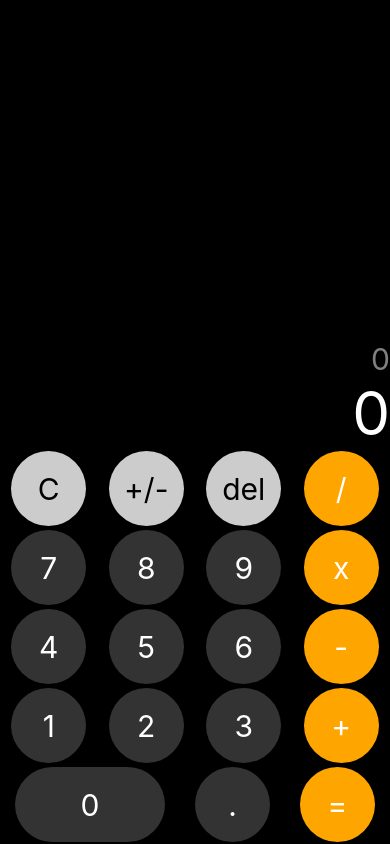
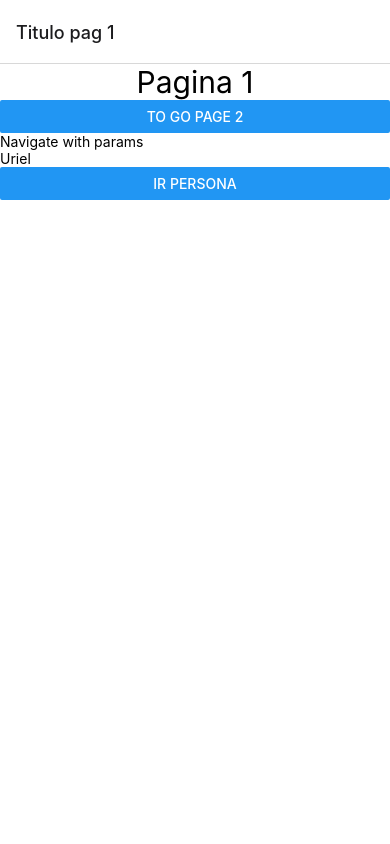
Before and after one commit to urielcrow/navegacion-react-native, a React Native app: screen /page1 in a window 390 px wide. Built offline with nearby package versions, Linux system fonts and the light colour scheme.

Commit message:
fin del stack navigator

```diff
--- a/App.tsx
+++ b/App.tsx
@@ -1,18 +1,16 @@
 import React from 'react';
-import {SafeAreaView, StatusBar} from 'react-native';
-import { CalculadoraScreen } from './src/screens/CalculadoraScreen';
-import { styles } from './src/theme/appTheme';
-
+//import 'react-native-gesture-handler';
+import { NavigationContainer } from '@react-navigation/native';
+import { StackNavigator } from './src/navigator/StackNavigator';
+import { LogBox } from 'react-native';
+LogBox.ignoreLogs(["[react-native-gesture-handler] Seems like you\'re using an old API with gesture components, check out new Gestures system!",]);
 
 
 export const App = () => {
   return (
-    <SafeAreaView style={styles.background}>
-      <StatusBar
-        backgroundColor='black'
-      />
-      <CalculadoraScreen />
-    </SafeAreaView>
+    <NavigationContainer>
+      <StackNavigator />
+    </NavigationContainer>
   )
 }
 
--- a/src/components/Btn.tsx
+++ /dev/null
@@ -1,22 +0,0 @@
-import React from 'react'
-import { TouchableOpacity, Text } from 'react-native'
-
-interface Props{
-    text:string,
-    color?:string,
-    backgroundColor:string,
-    onPress : () => void,
-    long?:boolean
-}
-
-export default function Btn({text,color="white",backgroundColor,onPress,long=false}:Props) {
-    return (
-        <TouchableOpacity
-            onPress={onPress}
-            activeOpacity={0.7}
-            style={{width: long ? 150 : 75,backgroundColor,borderRadius:100,padding:3,justifyContent:'center',alignItems:'center',margin:2,height:75}}
-        >
-            <Text style={{color,fontSize:30}}> {text} </Text>
-        </TouchableOpacity>
-    )
-}
--- /dev/null
+++ b/src/navigator/StackNavigator.tsx
@@ -0,0 +1,37 @@
+import React from 'react';
+import { createStackNavigator } from '@react-navigation/stack';
+import {Pagina1Screen} from '../screens/Pagina1Screen';
+import {Pagina2Screen} from '../screens/Pagina2Screen';
+import {Pagina3Screen} from '../screens/Pagina3Screen';
+import {PersonaScreen} from '../screens/PersonaScreen';
+
+//Podemos definir desde este punto si la pagina recibe parametros o no
+export type ParamsStack = {
+  page1: undefined,
+  page2: undefined,
+  page3: undefined,
+  page4: {id:number,name:string}
+}
+
+const Stack = createStackNavigator<ParamsStack>();
+
+ export const StackNavigator = ()=> {
+  return (
+    <Stack.Navigator
+      screenOptions={{
+        headerStyle:{
+          elevation: 0,
+          shadowColor: 'transparent'
+        },
+        cardStyle :{
+          backgroundColor :'white'
+        }
+      }}
+    >
+      <Stack.Screen name="page1" options={{ title:"Titulo pag 1" }} component={Pagina1Screen} />
+      <Stack.Screen name="page2" options={{ title:"Titulo pag 2" }} component={Pagina2Screen} />
+      <Stack.Screen name="page3" options={{ title:"Titulo pag 3" }} component={Pagina3Screen} />
+      <Stack.Screen name="page4" options={{ title:"Titulo pag 4" }} component={PersonaScreen} />
+    </Stack.Navigator>
+  );
+}
--- a/src/screens/CalculadoraScreen.tsx
+++ /dev/null
@@ -1,80 +0,0 @@
-import React from 'react';
-import {View,Text,TouchableOpacity} from 'react-native'
-import { styles } from '../theme/appTheme';
-import Btn from '../components/Btn';
-
-export const CalculadoraScreen = () => {
-
-    const [stringValue, setStringValue] = React.useState("0");
-    const [numberValue, setNumberValue] = React.useState(0);
-
-    const operando = (n:number) =>{
-        // const rest = Number(stringValue + n);
-        setStringValue(stringValue + n.toString());
-    }
-
-    const respText = ()=>{
-
-    }
-
-    const operador = (op:string)=>{
-        switch (op) {
-            case '+':
-            setStringValue(stringValue + "+");
-            break;
-            case '-':
-
-            break;
-            case '/':
-
-            break;
-            case 'x':
-
-            break;
-
-            default:
-
-            break;
-        }
-    }
-
-
-    return (
-        <>
-            <View style={{flex:1,justifyContent:'flex-end'}}>
-                <Text style={{color:'rgba(255,255,255,0.5)',fontSize:30,textAlign:'right'}}>{numberValue}</Text>
-                <Text numberOfLines={1} adjustsFontSizeToFit={true} style={{color:'white',fontSize:60,textAlign:'right'}}>{stringValue}</Text>
-                <View style={{justifyContent:'space-around',flexDirection:'row'}}>
-                    <Btn text="C" color="black" backgroundColor="#ccc" onPress={()=>setStringValue("0")}/>
-                    <Btn text="+/-" color="black" backgroundColor="#ccc" onPress={()=>operando(2)}/>
-                    <Btn text="del" color="black" backgroundColor="#ccc" onPress={()=>operando(3)}/>
-                    <Btn text="/" color="white" backgroundColor="orange" onPress={()=>operador('/')}/>
-                </View>
-                <View style={{justifyContent:'space-around',flexDirection:'row'}}>
-                    <Btn text="7" color="white" backgroundColor="#333" onPress={()=>operando(7)}/>
-                    <Btn text="8" color="white" backgroundColor="#333" onPress={()=>operando(8)}/>
-                    <Btn text="9" color="white" backgroundColor="#333" onPress={()=>operando(9)}/>
-                    <Btn text="x" color="white" backgroundColor="orange" onPress={()=>operador('x')}/>
-                </View>
-                <View style={{justifyContent:'space-around',flexDirection:'row'}}>
-                    <Btn text="4" color="white" backgroundColor="#333" onPress={()=>operando(4)}/>
-                    <Btn text="5" color="white" backgroundColor="#333" onPress={()=>operando(5)}/>
-                    <Btn text="6" color="white" backgroundColor="#333" onPress={()=>operando(6)}/>
-                    <Btn text="-" color="white" backgroundColor="orange" onPress={()=>operador('-')}/>
-                </View>
-                <View style={{justifyContent:'space-around',flexDirection:'row'}}>
-                    <Btn text="1" color="white" backgroundColor="#333" onPress={()=>operando(1)}/>
-                    <Btn text="2" color="white" backgroundColor="#333" onPress={()=>operando(2)}/>
-                    <Btn text="3" color="white" backgroundColor="#333" onPress={()=>operando(3)}/>
-                    <Btn text="+" color="white" backgroundColor="orange" onPress={()=>operador('+')}/>
-                </View>
-                <View style={{justifyContent:'space-around',flexDirection:'row'}}>
-                    <Btn text="0" color="white" backgroundColor="#333" onPress={()=>operando(0)} long={true} />
-                    <Btn text="." color="white" backgroundColor="#333" onPress={()=>operador('.')}/>
-                    <Btn text="=" color="white" backgroundColor="orange" onPress={()=>operador('=')}/>
-                </View>
-            </View>
-
-        </>
-    )
-}
--- /dev/null
+++ b/src/screens/Pagina1Screen.tsx
@@ -0,0 +1,32 @@
+import React from 'react';
+import { View, Text, Button, TouchableOpacity } from 'react-native';
+import {StackScreenProps}  from '@react-navigation/stack';
+
+interface Props extends StackScreenProps<any,any>{}
+
+export const Pagina1Screen = ( {navigation} : Props)=> {
+    return (
+        <View>
+            <Text style={{fontSize: 30,textAlign:'center'}}>Pagina 1</Text>
+            <Button
+                title="to go page 2"
+                onPress={()=>navigation.navigate('page2')}
+            />
+
+            <Text>Navigate with params</Text>
+            <TouchableOpacity
+                onPress={()=>navigation.navigate('page2')}
+            >
+                <Text>Uriel</Text>
+            </TouchableOpacity>
+
+             <Button
+                title="ir persona"
+                onPress={()=>navigation.navigate('page4',{
+                    name:'Uriel',
+                    age:37
+                })}
+            />
+        </View>
+    )
+}
--- /dev/null
+++ b/src/screens/Pagina2Screen.tsx
@@ -0,0 +1,18 @@
+import React from 'react';
+import { View, Text, Button } from 'react-native';
+import {StackScreenProps}  from '@react-navigation/stack';
+
+interface Props extends StackScreenProps<any,any>{}
+
+export const Pagina2Screen = ({navigation} : Props)=> {
+
+    return (
+        <View>
+            <Text style={{fontSize: 30,textAlign:'center'}}>Pagina 2</Text>
+            <Button
+                title="to go page 3"
+                onPress={()=>navigation.navigate('page3')}
+            />
+        </View>
+    )
+}
--- /dev/null
+++ b/src/screens/Pagina3Screen.tsx
@@ -0,0 +1,21 @@
+import React from 'react';
+import { View, Text, Button } from 'react-native';
+import {StackScreenProps}  from '@react-navigation/stack';
+interface Props extends StackScreenProps<any,any>{}
+
+export const Pagina3Screen = ( {navigation} : Props) =>{
+    return (
+        <View>
+            <Text style={{fontSize: 30,textAlign:'center'}}>Pagina 3</Text>
+            <Button
+                title="to go page 2"
+                onPress={()=>navigation.pop()}
+            />
+
+             <Button
+                title="to go page 1"
+                onPress={()=>navigation.popToTop()}
+            />
+        </View>
+    )
+}
--- /dev/null
+++ b/src/screens/PersonaScreen.tsx
@@ -0,0 +1,31 @@
+import React from 'react';
+import { View, Text, Button } from 'react-native';
+import {StackScreenProps}  from '@react-navigation/stack';
+
+import {ParamsStack} from '../navigator/StackNavigator';
+
+                                //configuracion stack,el nombre de la pagina definida en el stack
+interface Props extends StackScreenProps<ParamsStack,'page4'>{}
+
+// interface RouterParams {
+//     id: number,
+//     name : string
+// }
+
+export const PersonaScreen = ( {route,navigation} : Props) =>{
+
+    // const params = route.params as RouterParams;
+
+    React.useEffect(() => {
+        navigation.setOptions({
+            title : route.params.name
+        })
+    }, [])
+
+    return (
+        <View>
+            <Text style={{fontSize: 30,textAlign:'center'}}>Persona screen</Text>
+
+        </View>
+    )
+}
--- a/src/theme/appTheme.tsx
+++ /dev/null
@@ -1,12 +0,0 @@
-import { StyleSheet } from "react-native";
-
-export const styles = StyleSheet.create({
-    background:{
-        flex:1,
-        backgroundColor:'black',
-        padding: 10
-    },
-    resultado:{
-
-    }
-});
```
Also changed, not shown: package.json (+6 -1 lines), borrar.tsx (deleted), 2 other files (tests, documents, lock files or other folders).
